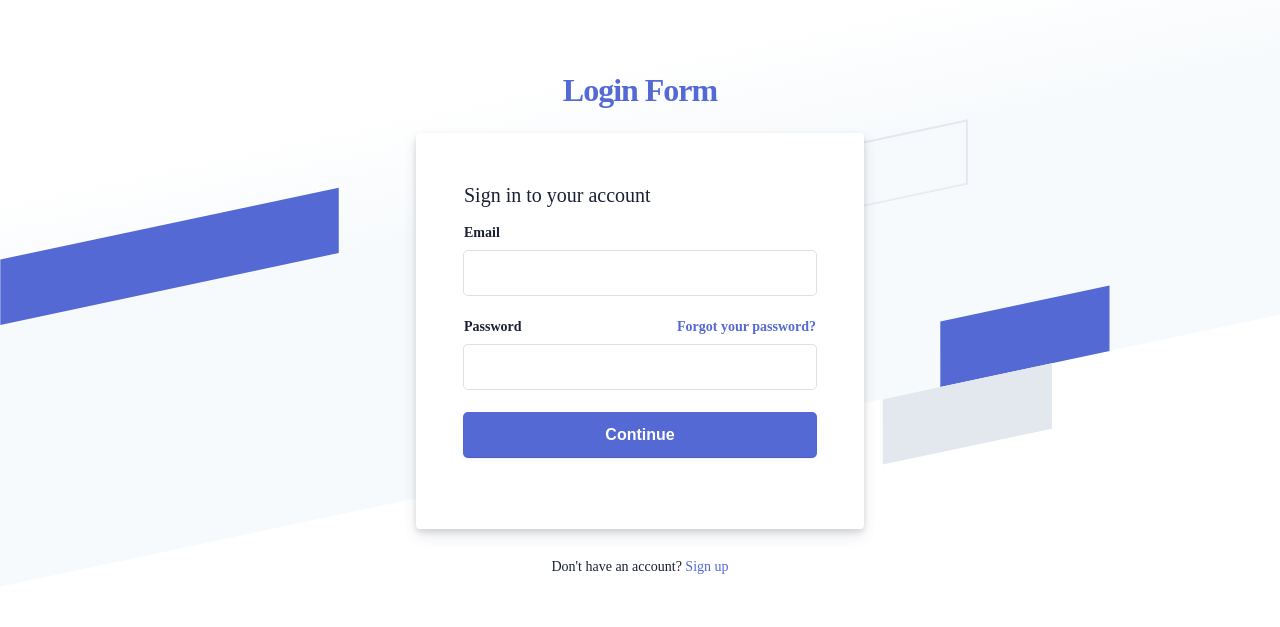
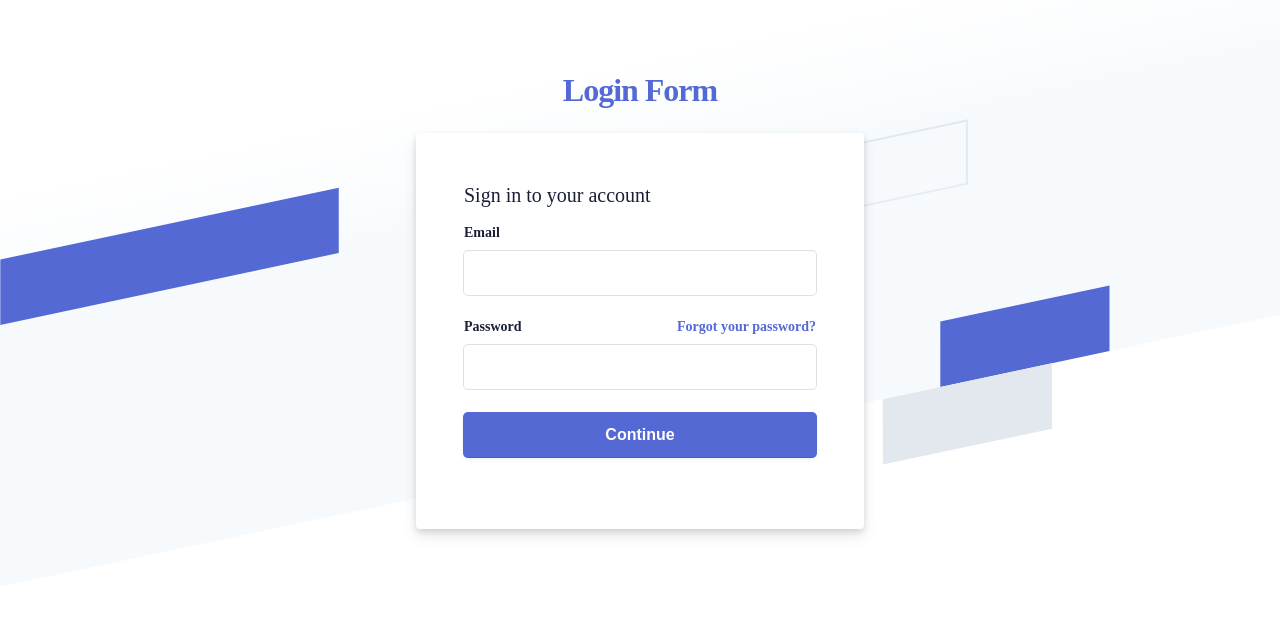
Before and after one commit to olyrajak/login-form-first, a plain HTML site: page index.html in a window 1280 px wide. Drawn offline with Linux system fonts and the light colour scheme.

Commit message:
Update index.html

```diff
--- a/index.html
+++ b/index.html
@@ -73,9 +73,7 @@
                             </form>
                         </div>
                     </div>
-                    <div class="footer pt-24">
-                        <span>Don't have an account? <a href="">Sign up</a></span>
-                    </div>
+
                 </div>
             </div>
         </div>
```
